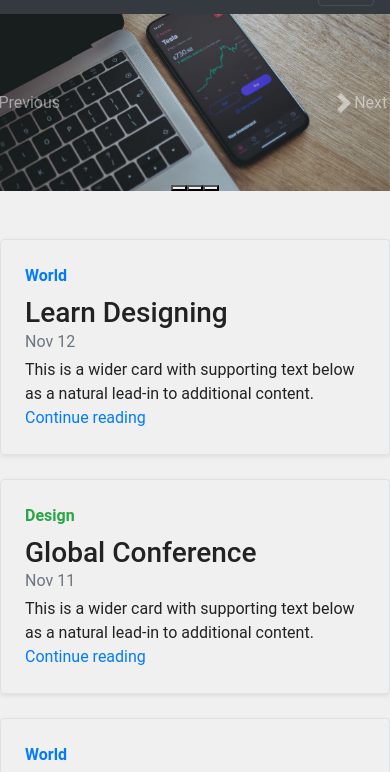
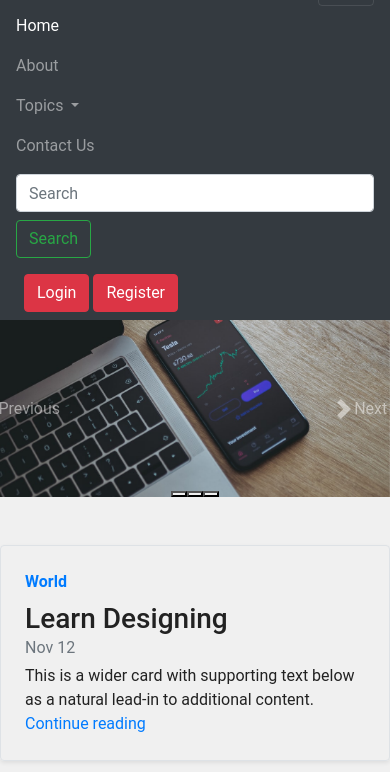
Before and after one commit to ShawonBarman/Bootstrap-4-project-4, a plain HTML site: page index.html in a window 390 px wide. Both pictures are taken after a click on the button 346 px from the left and 28 px from the top of the page. Shown: the part 42-814 px from the top of the page. Drawn offline with nearby package versions, Linux system fonts and the light colour scheme.

Commit message:
Update index.html

```diff
--- a/index.html
+++ b/index.html
@@ -7,7 +7,8 @@
     <meta name="viewport" content="width=device-width, initial-scale=1">
 
     <!-- Bootstrap CSS -->
-    <link rel="stylesheet" href="https://cdn.jsdelivr.net/npm/bootstrap@4.6.1/dist/css/bootstrap.min.css" integrity="sha384-zCbKRCUGaJDkqS1kPbPd7TveP5iyJE0EjAuZQTgFLD2ylzuqKfdKlfG/eSrtxUkn" crossorigin="anonymous">
+    <link rel="stylesheet" href="https://cdn.jsdelivr.net/npm/bootstrap@4.6.1/dist/css/bootstrap.min.css"
+        integrity="sha384-zCbKRCUGaJDkqS1kPbPd7TveP5iyJE0EjAuZQTgFLD2ylzuqKfdKlfG/eSrtxUkn" crossorigin="anonymous">
     <link rel="stylesheet" href="css/style.css">
 
     <title>sCoder - Heaven for programmers</title>
@@ -17,13 +18,13 @@
     <nav class="navbar sticky-top navbar-expand-lg navbar-dark bg-dark">
         <div class="container-fluid">
             <a class="navbar-brand" href="index.html">sCoder</a>
-            <button class="navbar-toggler" type="button" data-bs-toggle="collapse"
-                data-bs-target="#navbarSupportedContent" aria-controls="navbarSupportedContent" aria-expanded="false"
-                aria-label="Toggle navigation">
+            <button class="navbar-toggler" type="button" data-toggle="collapse" data-target="#navbarSupportedContent"
+                aria-controls="navbarSupportedContent" aria-expanded="false" aria-label="Toggle navigation">
                 <span class="navbar-toggler-icon"></span>
             </button>
+
             <div class="collapse navbar-collapse" id="navbarSupportedContent">
-                <ul class="navbar-nav me-auto mb-2 mb-lg-0">
+                <ul class="navbar-nav mr-auto">
                     <li class="nav-item">
                         <a class="nav-link active" aria-current="page" href="/">Home</a>
                     </li>
@@ -49,9 +50,9 @@
                         <a class="nav-link" href="contact.html">Contact Us</a>
                     </li>
                 </ul>
-                <form class="d-flex">
-                    <input class="form-control me-2" type="search" placeholder="Search" aria-label="Search">
-                    <button class="btn btn-outline-danger" type="submit">Search</button>
+                <form class="form-inline my-2 my-lg-0">
+                    <input class="form-control mr-sm-2" type="search" placeholder="Search" aria-label="Search">
+                    <button class="btn btn-outline-success my-2 my-sm-0" type="submit">Search</button>
                 </form>
                 <div class="mx-2">
                     <button class="btn btn-danger" data-bs-toggle="modal" data-bs-target="#loginModal">Login</button>
@@ -61,7 +62,6 @@
             </div>
         </div>
     </nav>
-
     <!-- login Modal -->
     <div class="modal fade" id="loginModal" tabindex="-1" aria-labelledby="loginModalLabel" aria-hidden="true">
         <div class="modal-dialog">
@@ -267,8 +267,12 @@
     </footer>
     <!-- footer section code end here -->
 
-    <script src="https://cdn.jsdelivr.net/npm/jquery@3.5.1/dist/jquery.slim.min.js" integrity="sha384-DfXdz2htPH0lsSSs5nCTpuj/zy4C+OGpamoFVy38MVBnE+IbbVYUew+OrCXaRkfj" crossorigin="anonymous"></script>
-    <script src="https://cdn.jsdelivr.net/npm/bootstrap@4.6.1/dist/js/bootstrap.bundle.min.js" integrity="sha384-fQybjgWLrvvRgtW6bFlB7jaZrFsaBXjsOMm/tB9LTS58ONXgqbR9W8oWht/amnpF" crossorigin="anonymous"></script>
+    <script src="https://cdn.jsdelivr.net/npm/jquery@3.5.1/dist/jquery.slim.min.js"
+        integrity="sha384-DfXdz2htPH0lsSSs5nCTpuj/zy4C+OGpamoFVy38MVBnE+IbbVYUew+OrCXaRkfj" crossorigin="anonymous">
+    </script>
+    <script src="https://cdn.jsdelivr.net/npm/bootstrap@4.6.1/dist/js/bootstrap.bundle.min.js"
+        integrity="sha384-fQybjgWLrvvRgtW6bFlB7jaZrFsaBXjsOMm/tB9LTS58ONXgqbR9W8oWht/amnpF" crossorigin="anonymous">
+    </script>
 </body>
 
 </html>
```
